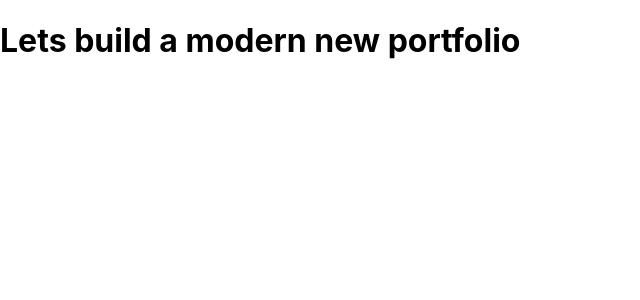
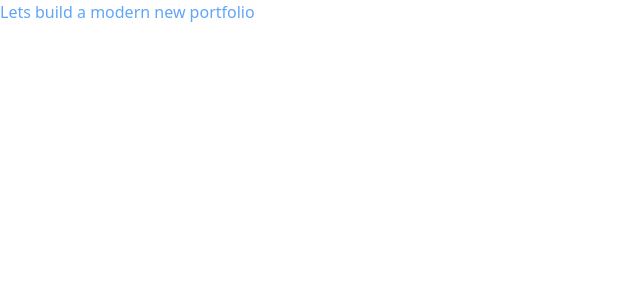
Before and after one commit to bspence205/Portfolio, a Next.js app: page / in a window 1280 px wide. Shown: the top 300 px of the page, without its empty margins (0-640 px from the left). Built offline with nearby package versions, Linux system fonts and the light colour scheme.

Commit message:
set up tailwindCSS

```diff
--- a/package.json
+++ b/package.json
@@ -17,8 +17,11 @@
     "@types/node": "18.7.18",
     "@types/react": "18.0.20",
     "@types/react-dom": "18.0.6",
+    "autoprefixer": "^10.4.11",
     "eslint": "8.23.1",
     "eslint-config-next": "12.3.0",
+    "postcss": "^8.4.16",
+    "tailwindcss": "^3.1.8",
     "typescript": "4.8.3"
   }
 }
--- a/pages/index.tsx
+++ b/pages/index.tsx
@@ -1,15 +1,14 @@
 import type { NextPage } from 'next'
 import Head from 'next/head'
-import styles from '../styles/Home.module.css'
 
 const Home: NextPage = () => {
   return (
     <div>
       <Head>
-        <title>Brian's Portfolio</title>
+        <title>Brian Spencer Portfolio</title>
       </Head>
 
-      <h1>Lets build a modern new portfolio</h1>
+      <h1 className='text-blue-400'>Lets build a modern new portfolio</h1>
     </div>
   )
 }
--- /dev/null
+++ b/postcss.config.js
@@ -0,0 +1,6 @@
+module.exports = {
+  plugins: {
+    tailwindcss: {},
+    autoprefixer: {},
+  },
+}
--- a/styles/globals.css
+++ b/styles/globals.css
@@ -1,26 +1,3 @@
-html,
-body {
-  padding: 0;
-  margin: 0;
-  font-family: -apple-system, BlinkMacSystemFont, Segoe UI, Roboto, Oxygen,
-    Ubuntu, Cantarell, Fira Sans, Droid Sans, Helvetica Neue, sans-serif;
-}
-
-a {
-  color: inherit;
-  text-decoration: none;
-}
-
-* {
-  box-sizing: border-box;
-}
-
-@media (prefers-color-scheme: dark) {
-  html {
-    color-scheme: dark;
-  }
-  body {
-    color: white;
-    background: black;
-  }
-}
+@tailwind base;
+@tailwind components;
+@tailwind utilities;
--- /dev/null
+++ b/tailwind.config.js
@@ -0,0 +1,11 @@
+/** @type {import('tailwindcss').Config} */
+module.exports = {
+  content: [
+    "./pages/**/*.{js,ts,jsx,tsx}",
+    "./components.**/*.{js,ts,jsx,tsx}",
+  ],
+  theme: {
+    extend: {},
+  },
+  plugins: [],
+}
```
Also changed, not shown: 1 other file (tests, documents, lock files or other folders).
